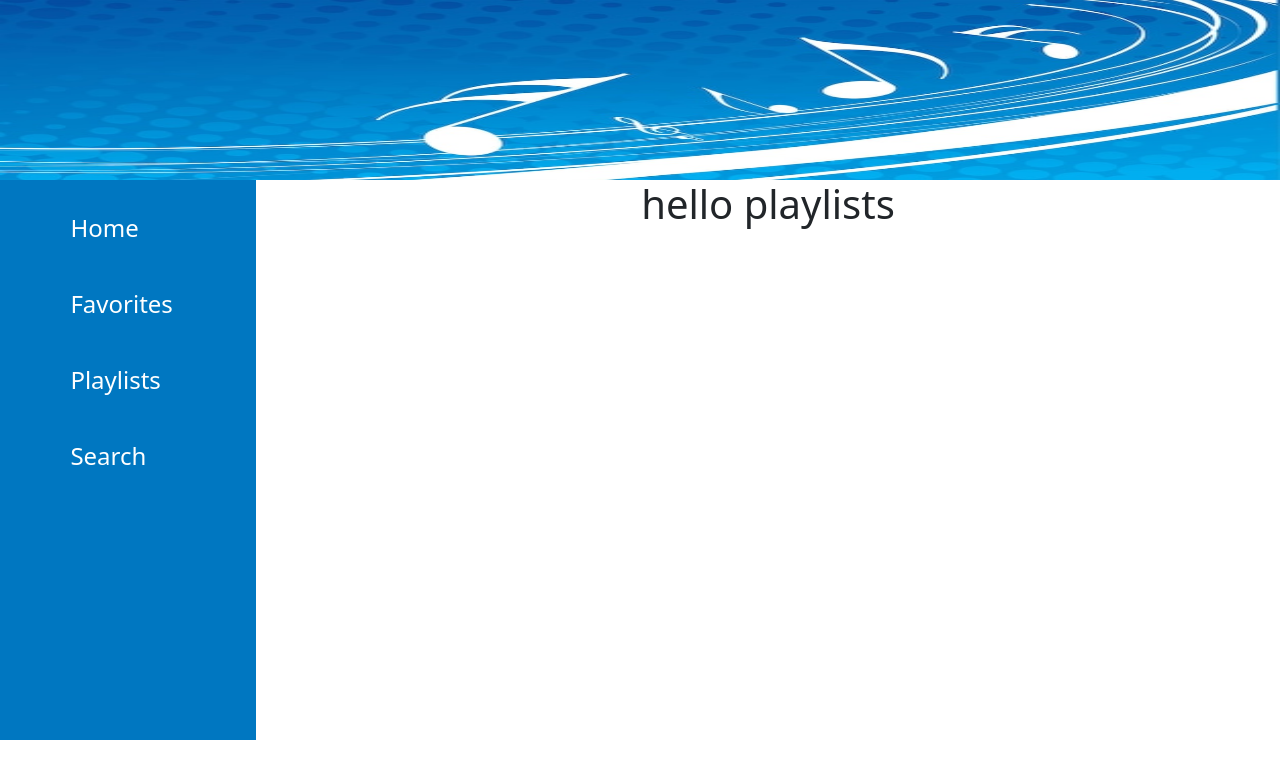
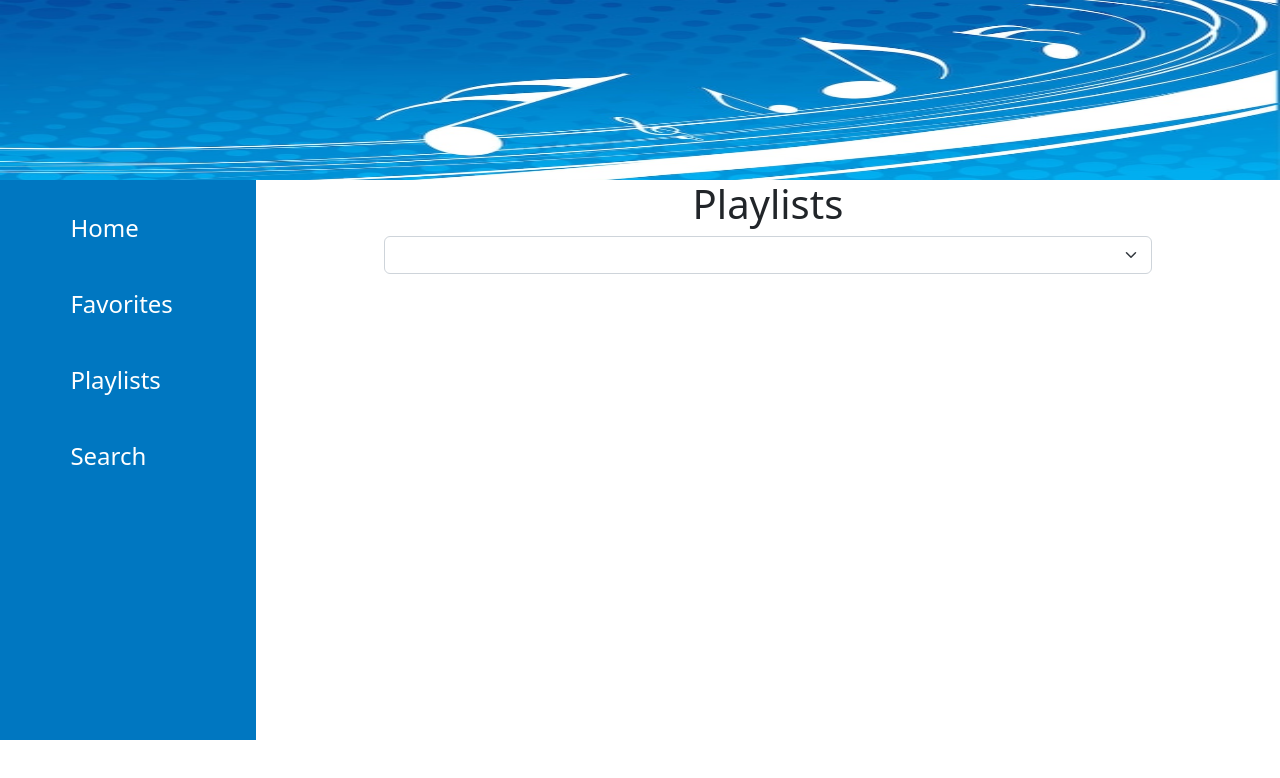
Before and after one commit to faridulhaque/jt-dendrite-ma, a React (Create React App) app: page /playlists in a window 1280 px wide. Shown: the top 778 px of the page. Built offline with nearby package versions, Linux system fonts and the light colour scheme.

Commit message:
playlist page done

```diff
--- a/src/components/Favorites/Favorites.js
+++ b/src/components/Favorites/Favorites.js
@@ -7,9 +7,13 @@ const Favorites = () => {
     return (
         <div>
             <h1 className='text-center'>Your best tastes</h1>
+            {
+                favorites === null && <h2 className='text-center'>You have not added any item in your favorite lists. </h2>
+            }
             <div className='music-container'>
+
                 {
-                    favorites.map(music =>
+                    favorites?.map(music =>
                         <div key={music.title}>
                             <Card style={{ width: '12rem' }}>
 
--- a/src/components/Playlists/Playlists.js
+++ b/src/components/Playlists/Playlists.js
@@ -1,10 +1,66 @@
-import React from 'react';
+import React, { useState } from 'react';
+import { Card, Form, ListGroup } from 'react-bootstrap';
 
 const Playlists = () => {
+
+    const [selectedPlaylist, setSelectedPlaylist] = useState([])
+
+    const playlistsName = JSON.parse(localStorage.getItem('playlistsName'))
+
+    const handlePlaylistSelection = (playlist) => {
+        const playlists = JSON.parse(localStorage.getItem('playlists'))
+        const selected = playlists.filter(pl => pl.playlist === playlist)
+        setSelectedPlaylist(selected)
+
+
+    }
+
     return (
-        <div>
-            <h1 className='text-center'>hello playlists</h1>
+        <div className='mb-5'>
+            <h1 className='text-center'>Playlists</h1>
+            {
+                playlistsName?.length >= 1 && <h2 className='text-center'>You have not created any playlist.</h2>
+            }
+            <div style={{ display: 'flex', justifyContent: 'center' }}>
+                <Form.Select onChange={(e) => handlePlaylistSelection(e.target.value)} className='w-75' aria-label="Default select example">
+                    {
+                        playlistsName?.map(pl => <option value={pl.name}>{pl.name}</option>)
+                    }
+                </Form.Select>
+            </div>
+            <div className='music-container mt-5'>
 
+                {
+                    selectedPlaylist?.map(music =>
+                        <div key={music.title}>
+                            <Card style={{ width: '12rem' }}>
+
+                                <Card.Img variant="top" src={music.img_src} style={{ height: '12rem' }} />
+                                <Card.Body>
+                                    <Card.Title>{music.title}</Card.Title>
+
+                                </Card.Body>
+
+                                <ListGroup className="list-group-flush">
+                                    <ListGroup.Item>{music.artist}</ListGroup.Item>
+                                    <ListGroup.Item><audio style={{ width: '100%' }}
+                                        src={music.src}
+
+                                        controls
+                                    ></audio></ListGroup.Item>
+
+
+                                </ListGroup>
+
+                            </Card>
+                        </div>
+
+
+
+
+                    )
+                }
+            </div>
         </div>
     );
 };
```
